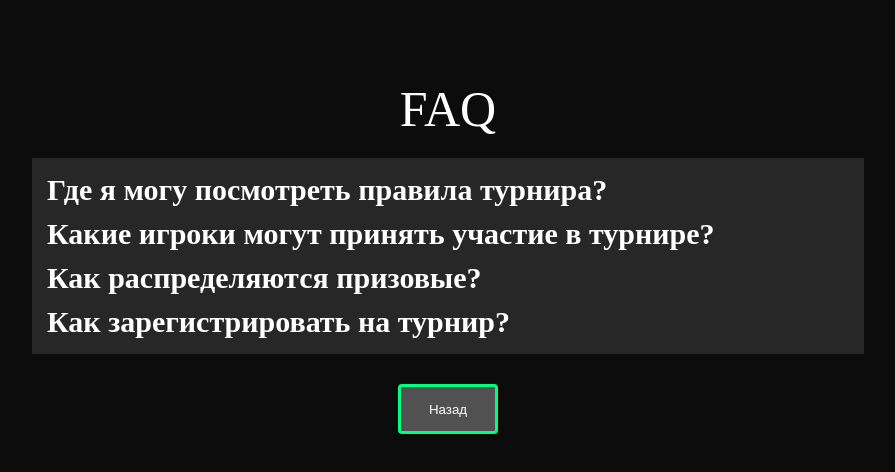
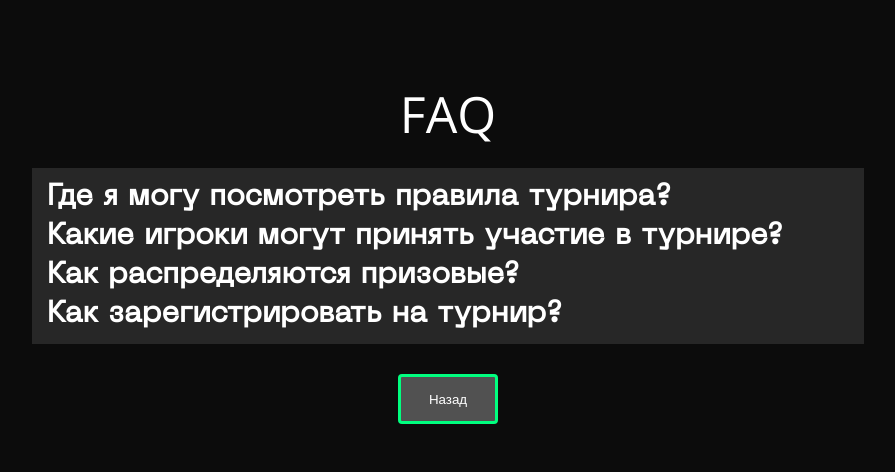
Before and after one commit to AlexandrSyvorotkin/Esports-tournament-7Hills-, a React (Create React App) app: page /faq in a window 1280 px wide. Shown: the top 472 px of the page, without its empty margins (192-1087 px from the left). Built offline with nearby package versions, Linux system fonts and the light colour scheme.

Commit message:
correct styles

```diff
--- a/src/pages/MenuPages/FAQ.module.scss
+++ b/src/pages/MenuPages/FAQ.module.scss
@@ -7,6 +7,7 @@
       font-size: 50px;
       color: #FFFFFF;
       text-align: center;
+      font-family: var(--font-family-secondary);
     }
   }
   .faq_section {
@@ -16,6 +17,7 @@
     margin: 0 auto;
     margin-top: 20px;
     margin-bottom: 30px;
+    font-family: var(--font-family-main);
     @media (max-width: 1400px) {
       width: 65%;
     }
```
